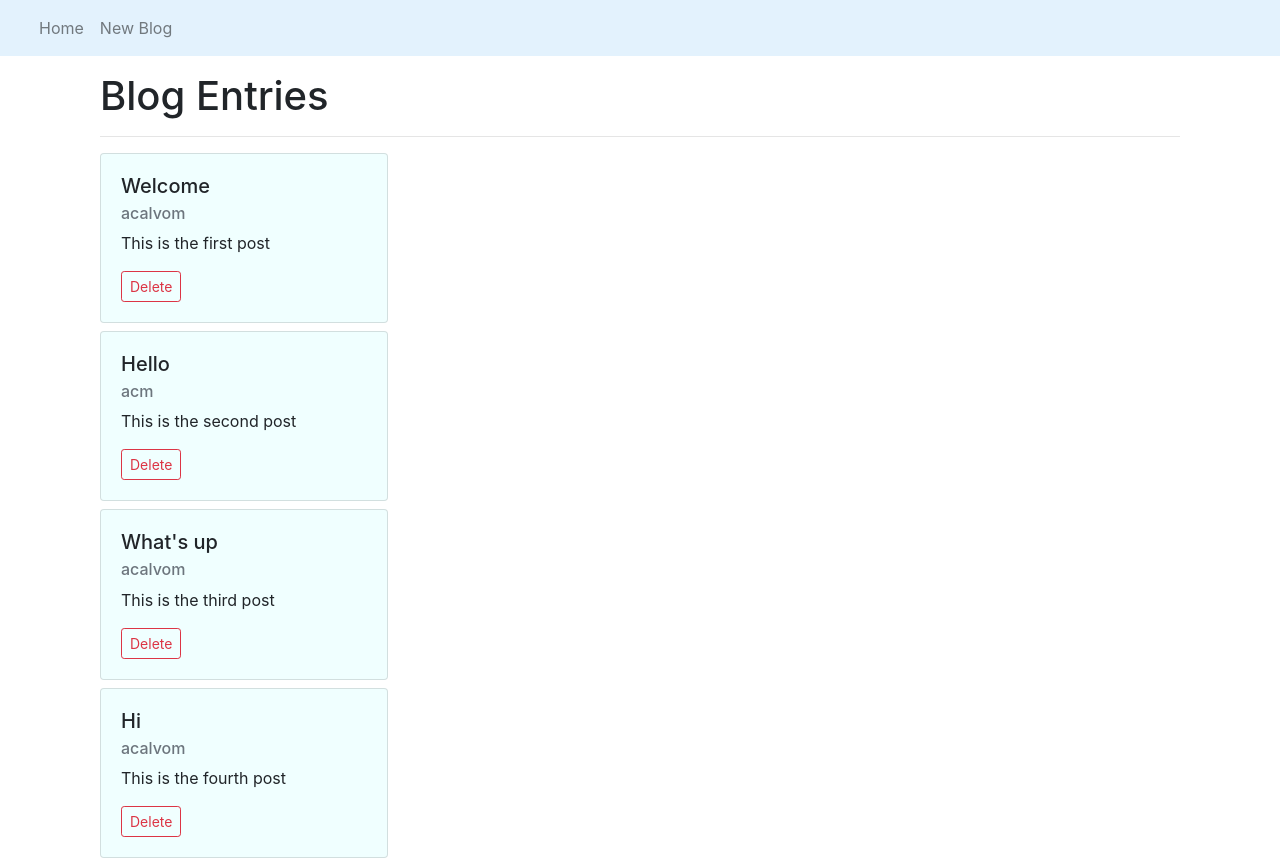
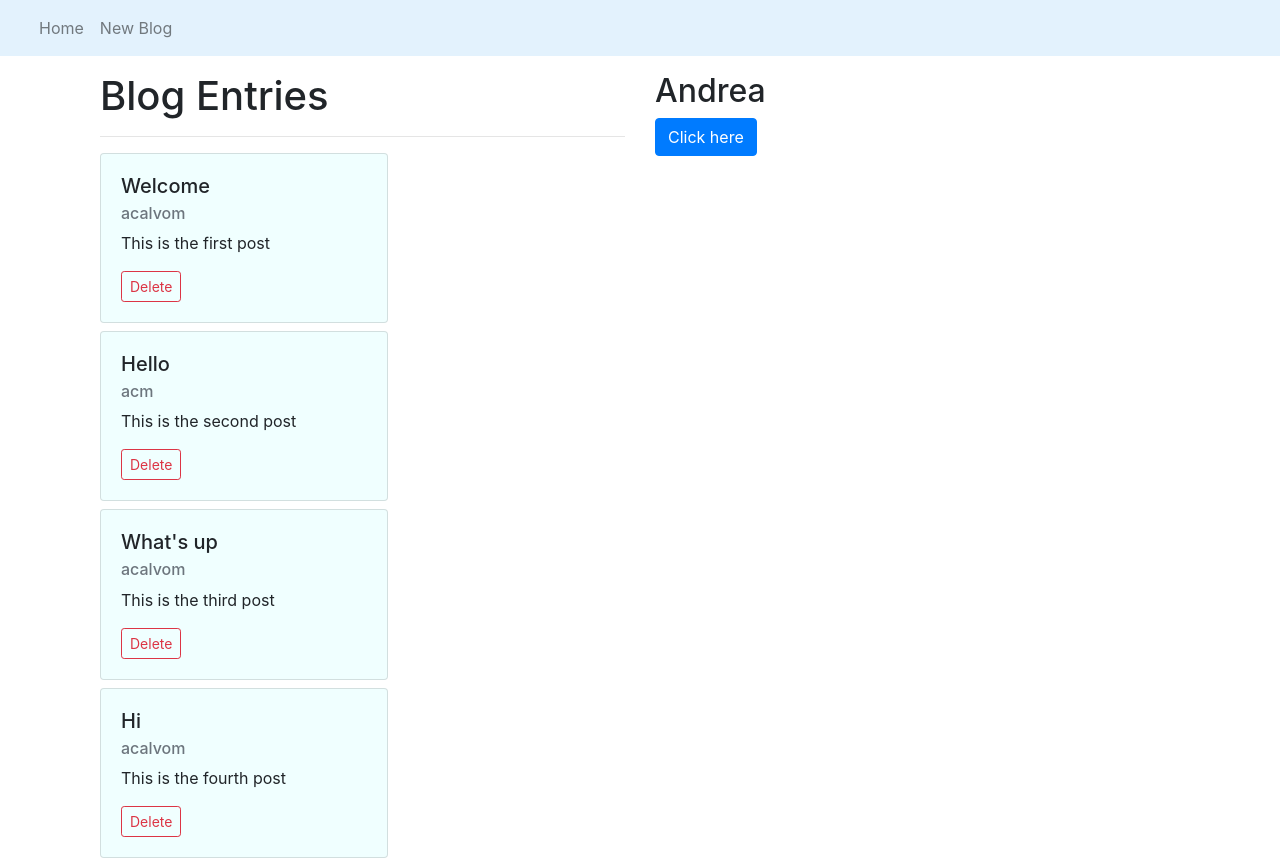
Before and after one commit to acalvom/learning-react-blog, a React (Create React App) app: page / in a window 1280 px wide. Shown: the top 860 px of the page. Built offline with nearby package versions, Linux system fonts and the light colour scheme.

Commit message:
useEffect & dependencies

```diff
--- a/src/components/Home.jsx
+++ b/src/components/Home.jsx
@@ -1,4 +1,4 @@
-import React, {Fragment, useState} from 'react';
+import React, {Fragment, useEffect, useState} from 'react';
 import './Home.css'
 import EntriesList from "./EntriesList";
 
@@ -13,6 +13,12 @@ const Home = () => {
         {id: 4, title: "Bye bye", content: 'This is the fifth post', author: 'acm'},
         {id: 5, title: "Ciao", content: 'This is the sixth post', author: 'acm'}
     ]);
+    const [name, setName] = useState('Andrea');
+
+    useEffect(() => {
+        console.log('Render')
+        document.title = name;
+    }, [name]) // useEffect Dependency: [] solo lo ejecuta una vez, [name] solo lo ejecuta cuando "name" cambia
 
     const handleClick = () => {
         setEntry({id: entry.id + 1, title: "Hi!", content: 'This is a new entry', author: 'wiwi'})
@@ -22,6 +28,9 @@ const Home = () => {
         ]);
     }
 
+    const handleNameClick = () => {
+        setName(name.split("").reverse().join(""));
+    }
     const handleDeleteClick = (id) => {
         setBlog(blog.filter(item => item.id !== id))
     }
@@ -34,6 +43,10 @@ const Home = () => {
                         <EntriesList entries={blog} delete={handleDeleteClick} pageTitle={"Blog Entries"}/>
                         <button type="button" className="btn btn-primary" onClick={handleClick}>New entry</button>
                     </div>
+                    <div className="col-sm">
+                        <h2>{name}</h2>
+                        <button type="button" className="btn btn-primary" onClick={handleNameClick}>Click here</button>
+                    </div>
                 </div>
             </div>
         </Fragment>
```
